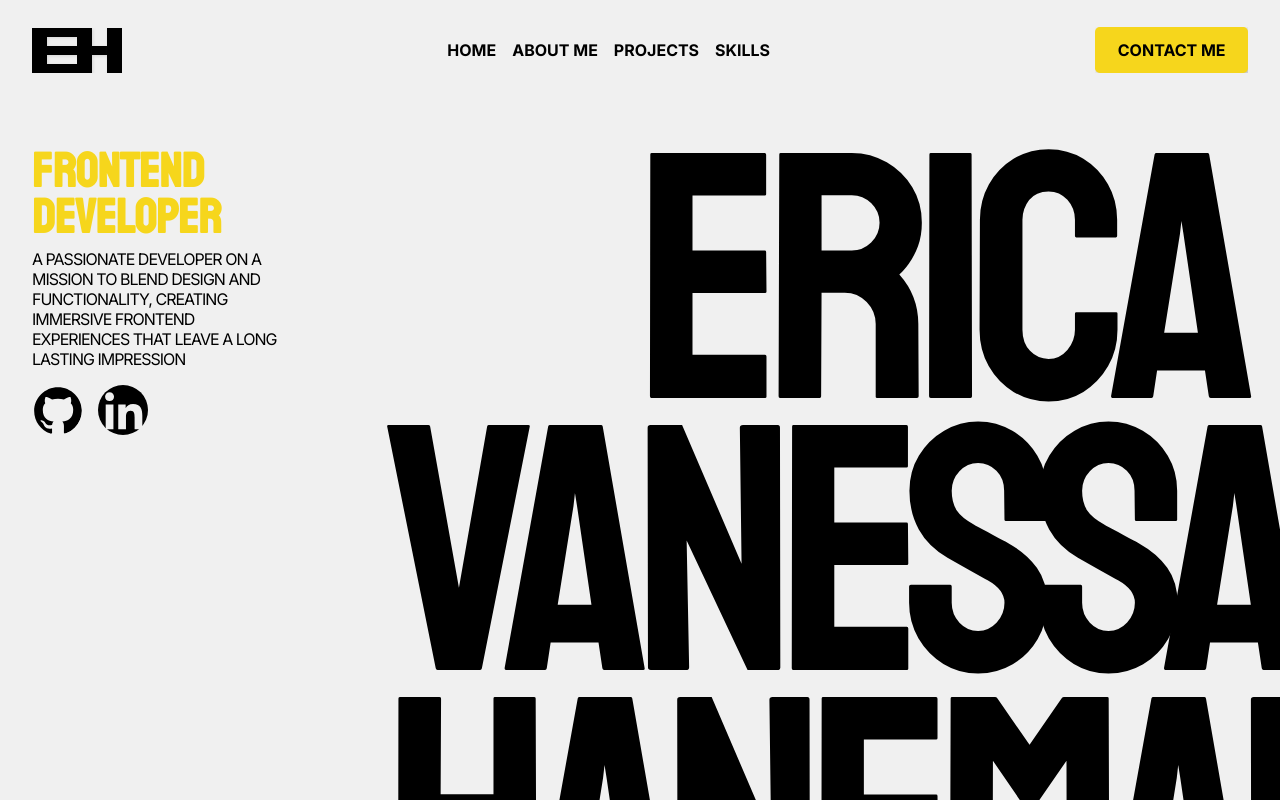
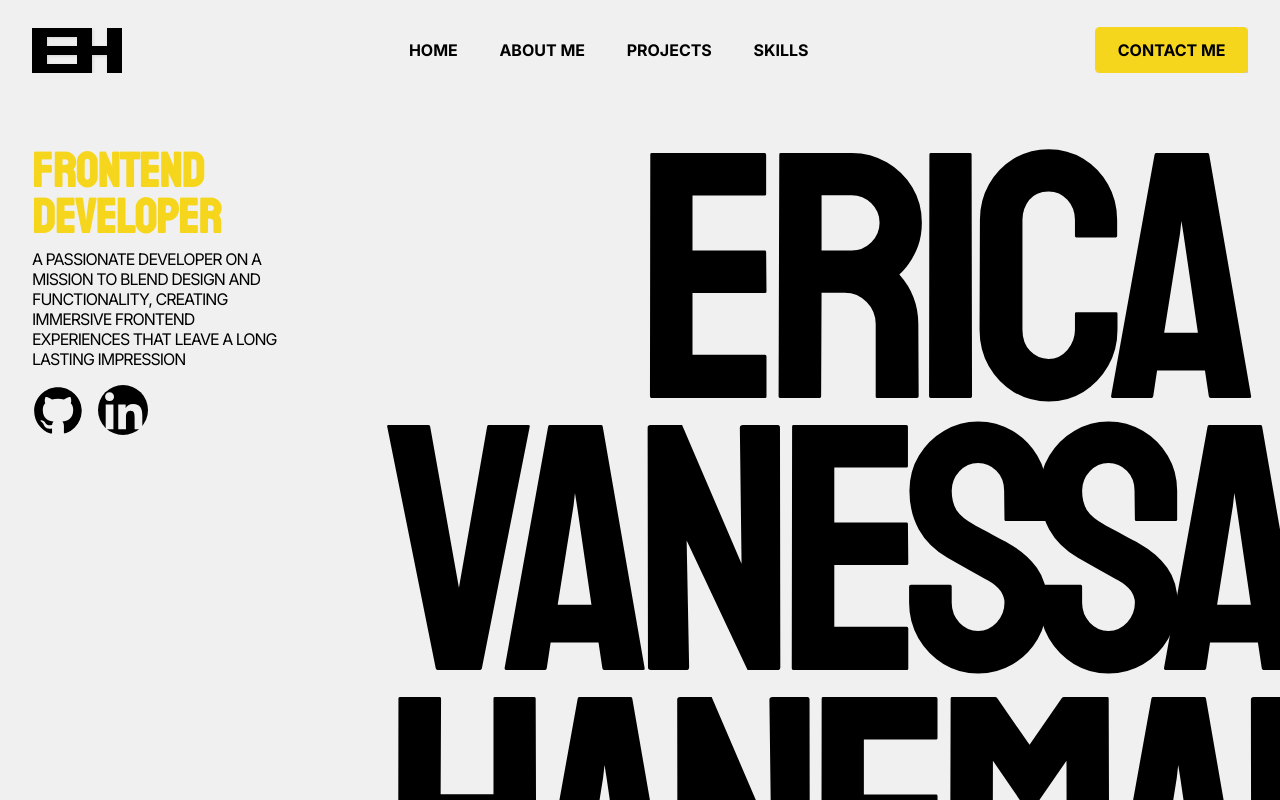
Before and after one commit to ericahanemann/erica-portfolio, a React (Vite) app: page / in a window 1280 px wide. Shown: the top 800 px of the page. Built offline with nearby package versions, Linux system fonts and the light colour scheme.

Commit message:
feat: add navlinks transition animation

```diff
--- a/src/components/Navbar/Navbar.module.css
+++ b/src/components/Navbar/Navbar.module.css
@@ -13,21 +13,113 @@
 }
 
 .navlinks {
+  height: 100%;
   list-style: none;
   display: flex;
+  justify-content: center;
+  align-items: center;
   gap: 1rem;
   text-transform: uppercase;
 }
 
 .navlinksItem {
+  height: 100%;
+  display: flex;
+  align-items: center;
   font-weight: bold;
   font-size: 1rem;
   transition: 0.15s ease-in-out;
 }
 
-.navlinksItem:hover {
-  color: var(--highlights-color);
-  cursor: pointer;
+.navlinksItem .linkTag {
+  position: relative;
+  text-decoration: none;
+  color: black;
+  padding: 0.4rem 0.8rem;
+}
+
+.linkTag::before {
+  position: absolute;
+  content: "";
+  width: 12px;
+  height: 2px;
+  top: 50%;
+  left: 0;
+  background-color: var(--secondary-color);
+  opacity: 0;
+
+  transition: all 0.25s;
+  transform: translateY(-50%);
+}
+
+.linkTag:hover::before {
+  left: 50%;
+  transform: translateY(-50%) translateX(-50%);
+  animation: fade-in-out 0.25s;
+}
+
+.linkTag::after {
+  position: absolute;
+  content: "";
+  width: 12px;
+  height: 2px;
+  top: 50%;
+  right: 0;
+  background-color: var(--secondary-color);
+  opacity: 0;
+
+  transition: all 0.25s;
+  transform: translateY(-50%);
+}
+
+.linkTag:hover::after {
+  right: 50%;
+  transform: translateY(-50%) translateX(50%);
+  animation: fade-in-out 0.25s;
+}
+
+.linkTag span:nth-child(1) {
+  position: absolute;
+  width: 12px;
+  height: 12px;
+  top: 50%;
+  left: 50%;
+  border: 2px solid var(--secondary-color);
+  background-color: transparent;
+  border-width: 2px 0 0 2px;
+
+  transition: all 0.25s 0.25s;
+  opacity: 0;
+  transform: translateX(-50%) translateY(-50%);
+}
+
+.linkTag span:nth-child(2) {
+  position: absolute;
+  width: 12px;
+  height: 12px;
+  bottom: 50%;
+  right: 50%;
+  border: 2px solid var(--secondary-color);
+  background-color: transparent;
+  border-width: 0 2px 2px 0;
+
+  transition: all 0.25s 0.25s;
+  opacity: 0;
+  transform: translateX(50%) translateY(50%);
+}
+
+.linkTag:hover span:nth-child(1) {
+  opacity: 1;
+  top: 0;
+  left: 0;
+  transform: translateX(0) translateY(0);
+}
+
+.linkTag:hover span:nth-child(2) {
+  opacity: 1;
+  bottom: 0;
+  right: 0;
+  transform: translateX(0) translateY(0);
 }
 
 .contactButton {
@@ -44,5 +136,19 @@
 .contactButton:hover {
   cursor: pointer;
   background-color: var(--highlights-color-hover);
-  transition: 0.2s ease-in-out;
+  transition: 0.25s ease-in-out;
 }
+
+@keyframes fade-in-out {
+  0% {
+    opacity: 0;
+  }
+
+  80% {
+    opacity: 1;
+  }
+
+  100% {
+    opacity: 0;
+  }
+}
--- a/src/components/Navbar/Navbar.tsx
+++ b/src/components/Navbar/Navbar.tsx
@@ -11,10 +11,34 @@ export default function Navbar() {
       </NavLink>
 
       <ul className={styles.navlinks}>
-        <li className={styles.navlinksItem}>home</li>
-        <li className={styles.navlinksItem}>about me</li>
-        <li className={styles.navlinksItem}>projects</li>
-        <li className={styles.navlinksItem}>skills</li>
+        <li className={styles.navlinksItem}>
+          <NavLink className={styles.linkTag} to="/">
+            <span></span>
+            home
+            <span></span>
+          </NavLink>
+        </li>
+        <li className={styles.navlinksItem}>
+          <NavLink className={styles.linkTag} to="/">
+            <span></span>
+            about me
+            <span></span>
+          </NavLink>
+        </li>
+        <li className={styles.navlinksItem}>
+          <NavLink className={styles.linkTag} to="/">
+            <span></span>
+            projects
+            <span></span>
+          </NavLink>
+        </li>
+        <li className={styles.navlinksItem}>
+          <NavLink className={styles.linkTag} to="/">
+            <span></span>
+            skills
+            <span></span>
+          </NavLink>
+        </li>
       </ul>
 
       <NavLink to="/">
```
